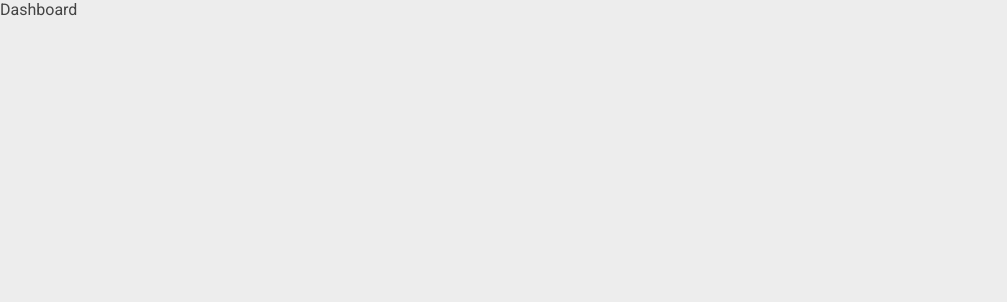
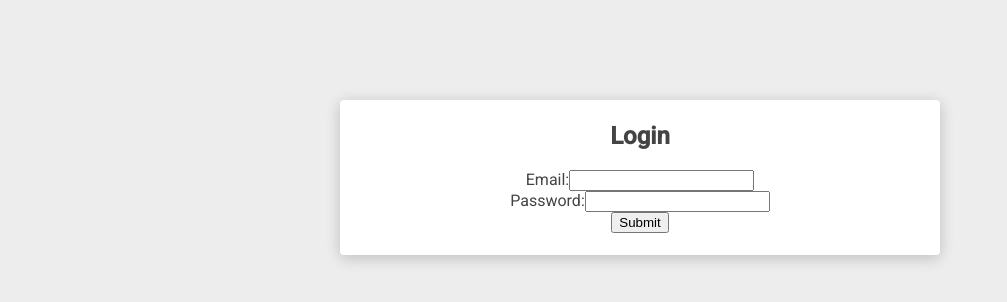
Before and after one commit to jordanepps/smartphone_medic, a React (Create React App) app in the folder client/: page /dashboard in a window 1280 px wide. Shown: the top 302 px of the page, without its empty margins (0-1007 px from the left). Built offline with nearby package versions, Linux system fonts and the light colour scheme.

Commit message:
Create login complete

```diff
--- a/client/src/components/App/App.js
+++ b/client/src/components/App/App.js
@@ -5,8 +5,9 @@ import './App.css';
 //Routes
 import Home from '../../routes/Home/Home';
 import Devices from '../../routes/Devices/Devices';
-import Dashboard from '../../routes/Dashboard/Dashboard';
+// import Dashboard from '../../routes/Dashboard/Dashboard';
 import News from '../../routes/News/News';
+import Login from '../../routes/Login/Login';
 //Layouts
 import MainLayout from '../../layouts/MainLayout/MainLayout';
 
@@ -22,7 +23,7 @@ export default function App() {
             layout={MainLayout}
           />
           <AppRoute path="/news" component={News} layout={MainLayout} />
-          <Route path="/dashboard" component={Dashboard} />
+          <Route path="/dashboard" component={Login} />
         </Switch>
       </div>
     </Router>
--- /dev/null
+++ b/client/src/components/Utils/Utils.css
@@ -0,0 +1,18 @@
+.dashboard-form-container {
+    width: 100%;
+    padding: 0 10px;
+}
+
+.dashboard-form {
+    border-radius: 4px;
+    text-align: center;
+    background: white;
+    max-width: 600px;
+    margin: 100px auto;
+    padding: 22px 10px;
+    box-shadow: 0px 3px 15px rgba(0, 0, 0, 0.2);
+}
+
+.dashboard-form h2 {
+    margin-top: 0;
+}
--- /dev/null
+++ b/client/src/components/Utils/Utils.js
@@ -0,0 +1,82 @@
+import React from 'react';
+import './Utils.css';
+
+export function Email() {
+  return (
+    <div className="input-container email">
+      <label htmlFor="email">Email:</label>
+      <input
+        type="email"
+        name="email"
+        autoComplete="email"
+        id="email"
+        required
+      />
+    </div>
+  );
+}
+
+export function Password({ reset }) {
+  return (
+    <div className="input-container password">
+      <label htmlFor="password">Password:</label>
+      <input
+        type="password"
+        name="password"
+        id="password"
+        autoComplete="new-password"
+        onChange={reset}
+        required
+      />
+    </div>
+  );
+}
+
+export function VerifyPassword({ reset }) {
+  return (
+    <div className="input-container verify-password">
+      <label htmlFor="verify_password">Verify Password:</label>
+      <input
+        type="password"
+        name="verify_password"
+        id="verify_password"
+        autoComplete="new-password"
+        required
+        onChange={reset}
+      />
+    </div>
+  );
+}
+
+export function SecondaryButton({ name, onClick }) {
+  return (
+    <button className="secondary-btn" onClick={onClick}>
+      {name}
+    </button>
+  );
+}
+
+export function Button({ name, onClick }) {
+  return (
+    <div className="btn-container">
+      <button onClick={onClick}>{name}</button>
+    </div>
+  );
+}
+
+export function SubmitButton({ name }) {
+  return (
+    <div className="btn-container submit">
+      <input type="submit" value={name} />
+    </div>
+  );
+}
+
+export function ModalButtons({ name, cancel, modalAction }) {
+  return (
+    <div className="modal-btn-container">
+      <span onClick={cancel}>Cancel</span>
+      <button onClick={modalAction}>{name}</button>
+    </div>
+  );
+}
--- /dev/null
+++ b/client/src/routes/Login/Login.js
@@ -0,0 +1,15 @@
+import React from 'react';
+import { Email, Password, SubmitButton } from '../../components/Utils/Utils';
+
+export default function Login() {
+  return (
+    <div className="dashboard-form-container">
+      <form className="dashboard-form">
+        <h2>Login</h2>
+        <Email />
+        <Password />
+        <SubmitButton />
+      </form>
+    </div>
+  );
+}
```
